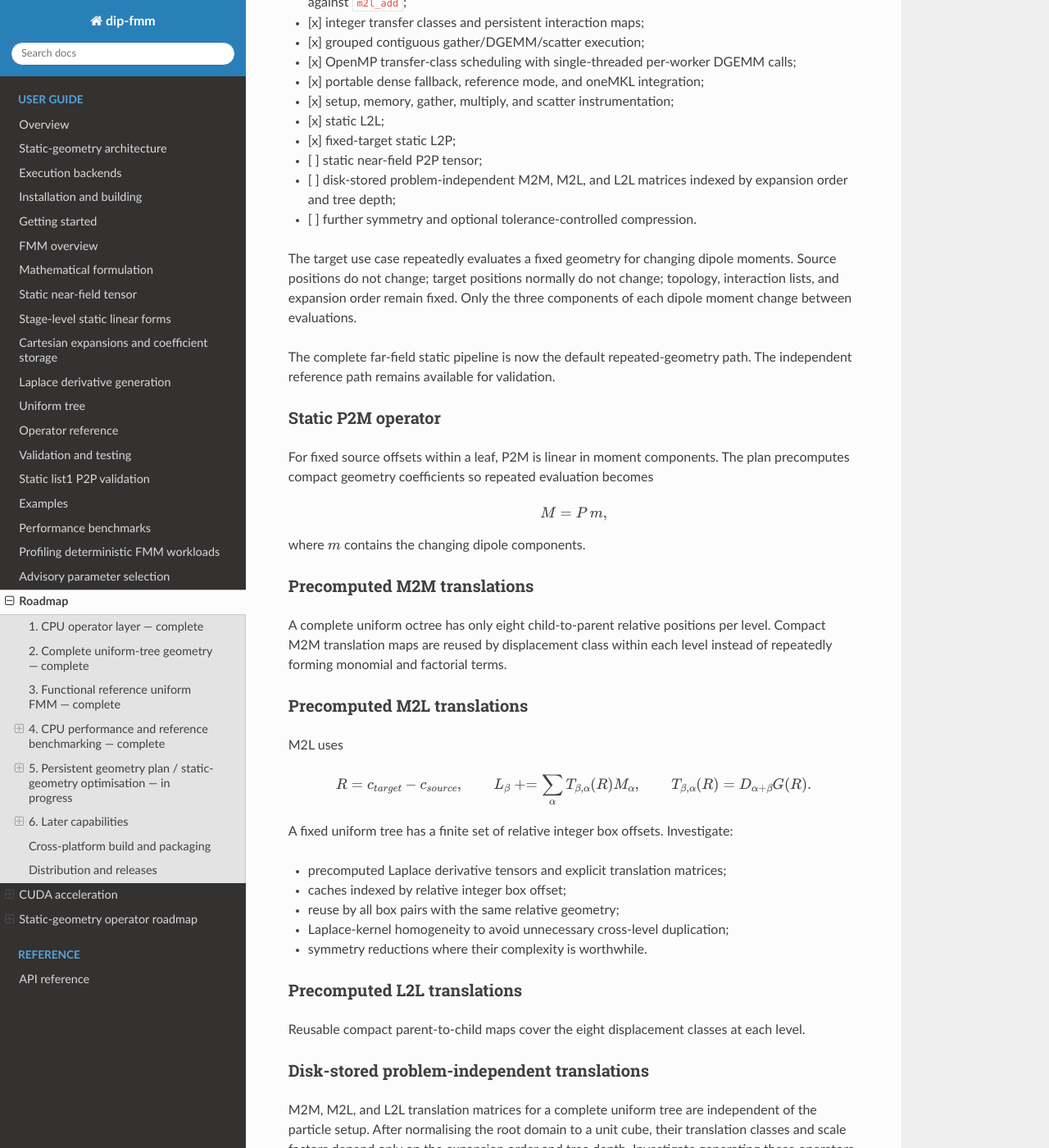
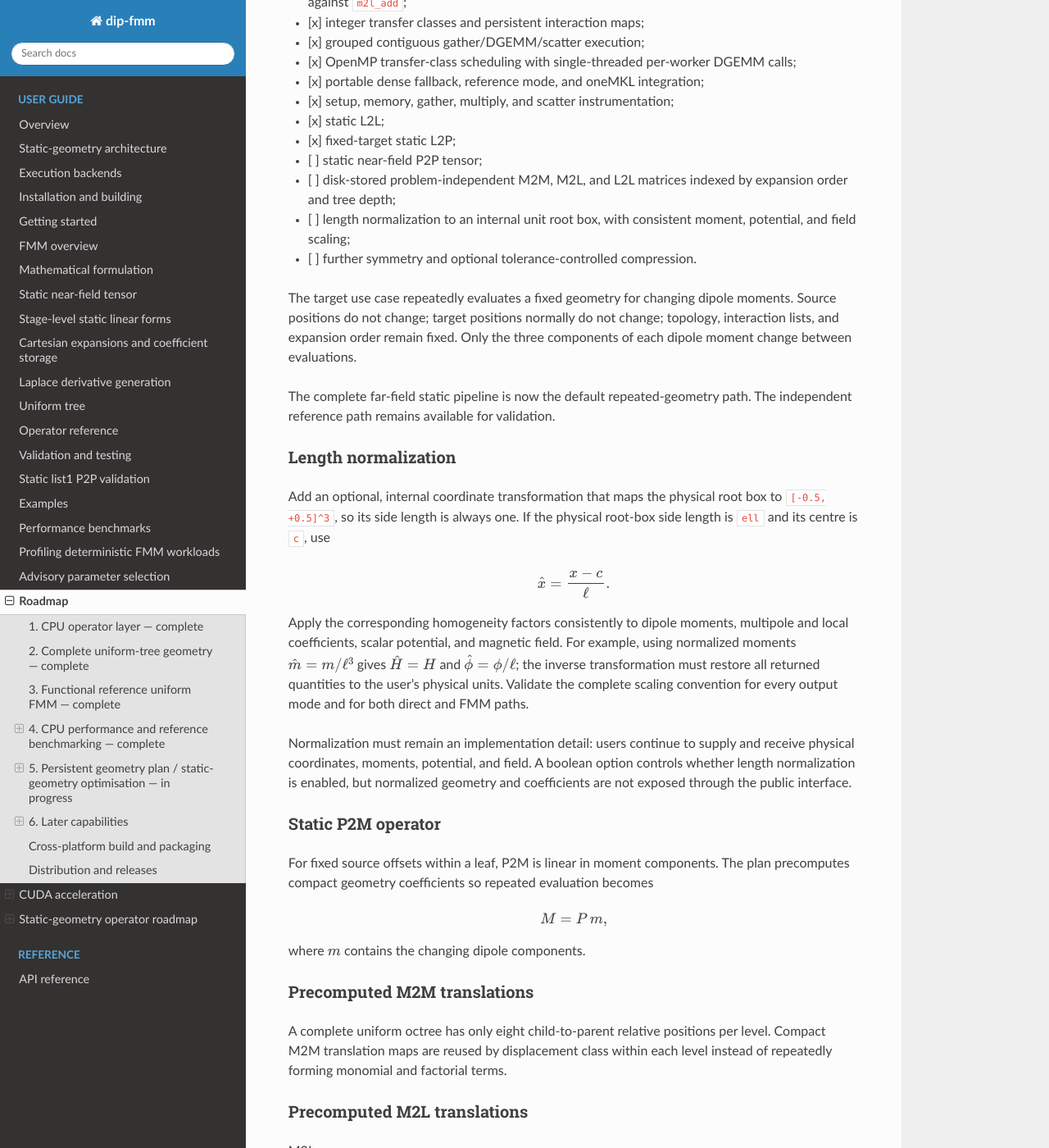
Before and after one commit to Ximtecs/dip-fmm, a Sphinx documentation site: the page built from docs/roadmap.md, in a window 1280 px wide and 1400 px high, scrolled down 2209 px. Shown: the whole window at 82% size. Built offline with Sphinx 7.4.7 and the Read the Docs theme 3.1.0, drawn with Linux system fonts in a browser that asks for light colours; the version number is read from the project's files by our own code.

Commit message:
[DEV] added roadmap note on possible length normalization for better numerical precision

```diff
--- a/docs/roadmap.md
+++ b/docs/roadmap.md
@@ -97,6 +97,8 @@ plots, and generated summaries.
 - [ ] static near-field P2P tensor;
 - [ ] disk-stored problem-independent M2M, M2L, and L2L matrices indexed by
   expansion order and tree depth;
+- [ ] length normalization to an internal unit root box, with consistent
+  moment, potential, and field scaling;
 - [ ] further symmetry and optional tolerance-controlled compression.
 
 The target use case repeatedly evaluates a fixed geometry for changing dipole
@@ -106,6 +108,26 @@ the three components of each dipole moment change between evaluations.
 
 The complete far-field static pipeline is now the default repeated-geometry
 path.  The independent reference path remains available for validation.
+
+### Length normalization
+
+Add an optional, internal coordinate transformation that maps the physical
+root box to `[-0.5, +0.5]^3`, so its side length is always one. If the physical
+root-box side length is `ell` and its centre is `c`, use
+
+$$\hat{x}=\frac{x-c}{\ell}.$$
+
+Apply the corresponding homogeneity factors consistently to dipole moments,
+multipole and local coefficients, scalar potential, and magnetic field. For
+example, using normalized moments $\hat{m}=m/\ell^3$ gives
+$\hat{H}=H$ and $\hat{\phi}=\phi/\ell$; the inverse transformation must restore
+all returned quantities to the user's physical units. Validate the complete
+scaling convention for every output mode and for both direct and FMM paths.
+
+Normalization must remain an implementation detail: users continue to supply
+and receive physical coordinates, moments, potential, and field. A boolean
+option controls whether length normalization is enabled, but normalized
+geometry and coefficients are not exposed through the public interface.
 
 ### Static P2M operator
 
```
